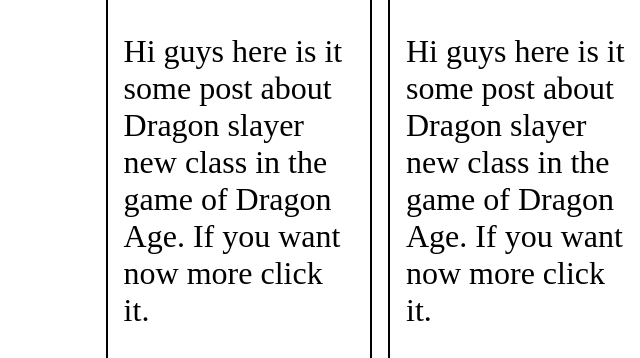
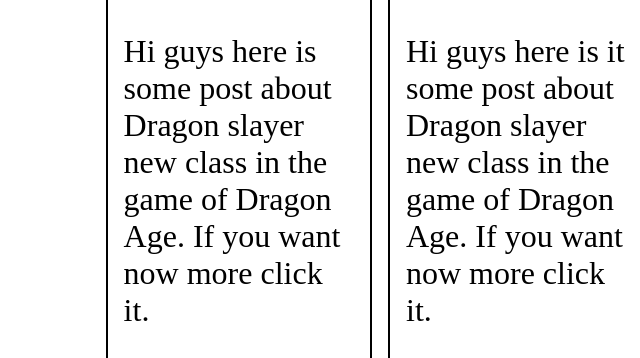
Before and after one commit to Aba2005/Alif-Task, a plain HTML site: page index.html in a window 1280 px wide. Shown: the part 8348-8706 px from the top of the page, 268-908 px from the left. Drawn offline with Linux system fonts and the light colour scheme.

Commit message:
Update index.html

```diff
--- a/index.html
+++ b/index.html
@@ -394,7 +394,7 @@
             <div class="card">
                 <h2>Party girl</h2>
                 <img src="./img/Party-girl-post.jpg" alt="any-image">
-                <p>Hi guys here is it some post about Dragon slayer new class in the game of Dragon Age. If you want now more click it.</p>
+                <p>Hi guys here is some post about Dragon slayer new class in the game of Dragon Age. If you want now more click it.</p>
                 <p class="mobile">Click post to know more</p>
                 <p class="tags">#Party girl</p>
             </div>
```
